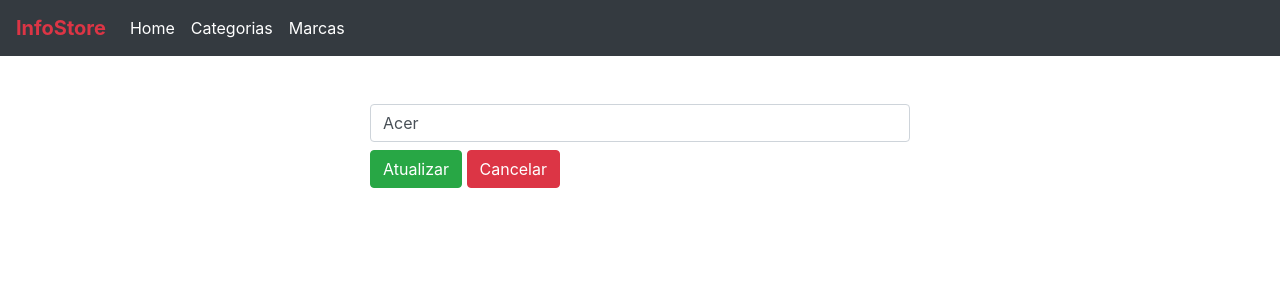
After one commit to endhel/online-store, a Flask app: page /updatebrand/1 in a window 1280 px wide. The commit adds this page. Shown: the top 300 px of the page. Run offline with Flask 2, Linux system fonts and the light colour scheme; a user stored in the database is signed in; data comes from the database, SQL or seed files in the repository; some libraries are stand-ins or nearby versions.

Commit message:
Update categories and brands

```diff
--- a/store/products/routes.py
+++ b/store/products/routes.py
@@ -73,3 +73,39 @@ def addproduct():
 
     return render_template('products/addproduct.html', title='Cadastrar Produtos',
     form=form, brands = brands, categories = categories)
+
+@app.route('/updatebrand/<int:id>', methods=['GET', 'POST'])
+def updatebrand(id):
+
+    if 'email' not in session:
+        flash('Favor, fazer o seu login!', 'danger')
+        return redirect(url_for('login'))
+
+    updatebrand = Brand.query.get_or_404(id)
+    brand = request.form.get('brand')
+
+    if request.method == "POST":
+        updatebrand.name = brand
+        db.session.commit()
+        flash(f'A marca foi atualizada com sucesso!', 'success')
+        return redirect(url_for('brands'))
+
+    return render_template('products/updatebrand.html', title='Atualizar Marca', updatebrand=updatebrand)
+
+@app.route('/updatecategory/<int:id>', methods=['GET', 'POST'])
+def updatecategory(id):
+
+    if 'email' not in session:
+        flash('Favor, fazer o seu login!', 'danger')
+        return redirect(url_for('login'))
+
+    updatecategory = Category.query.get_or_404(id)
+    category = request.form.get('category')
+
+    if request.method == "POST":
+        updatecategory.name = category
+        db.session.commit()
+        flash(f'A categoria foi atualizada com sucesso!', 'success')
+        return redirect(url_for('categories'))
+
+    return render_template('products/updatebrand.html', title='Atualizar Categoria', updatecategory=updatecategory)
--- a/store/templates/admin/brand.html
+++ b/store/templates/admin/brand.html
@@ -37,7 +37,8 @@
             <tr>
                 <td>{{loop.index}}</td>
                 <td>{{brand.name}}</td>
-                <td><a href="" class="btn btn-sm btn-outline-success">Editar</a></td>
+                <td><a href="{{url_for('updatebrand', id=brand.id)}}" class="btn btn-sm btn-outline-success">Editar</a>
+                </td>
                 <td><a href="" class="btn btn-sm btn-outline-danger">Deletar</a></td>
             </tr>
             {% endfor %}
@@ -47,7 +48,8 @@
             <tr>
                 <td>{{loop.index}}</td>
                 <td>{{category.name}}</td>
-                <td><a href="" class="btn btn-sm btn-outline-success">Editar</a></td>
+                <td><a href="{{url_for('updatecategory', id=category.id)}}"
+                        class="btn btn-sm btn-outline-success">Editar</a></td>
                 <td><a href="" class="btn btn-sm btn-outline-danger">Deletar</a></td>
             </tr>
             {% endfor %}
--- a/store/templates/admin/index.html
+++ b/store/templates/admin/index.html
@@ -47,8 +47,8 @@
                 <td>{{product.brand.name}}</td>
                 <td><img src="{{url_for('static', filename='images/' + product.image_1)}}" width="155" height="120">
                 </td>
-                <td>Editar</td>
-                <td>Deletar</td>
+                <td><a href="" class="btn btn-sm btn-outline-success">Editar</a></td>
+                <td><a href="" class="btn btn-sm btn-outline-danger">Deletar</a></td>
             </tr>
             {% endfor %}
         </tbody>
--- /dev/null
+++ b/store/templates/products/updatebrand.html
@@ -0,0 +1,46 @@
+{% extends "layouts.html" %}
+
+{% block content %}
+
+<nav class="navbar navbar-expand-lg navbar-light bg-dark">
+    <a class="navbar-brand text-danger font-weight-bold" href="/admin">InfoStore</a>
+
+    <div class="collapse navbar-collapse" id="navbarSupportedContent">
+        <ul class="navbar-nav mr-auto">
+            <li class="nav-item">
+                <a class="nav-link text-white" href="/admin">Home</a>
+            </li>
+            <li class="nav-item active">
+                <a class="nav-link text-white" href="/categories">Categorias</a>
+            </li>
+            <li class="nav-item">
+                <a class="nav-link text-white" href="/brands">Marcas</a>
+            </li>
+        </ul>
+    </div>
+</nav>
+
+<div class="container mt-5">
+    <div class="row">
+        <div class="col-md-3"></div>
+        <div class="col-md-6">
+            {% include "_messages.html" %}
+            {% if updatebrand %}
+            <form action="" method="POST">
+                <input type="text" name="brand" class="form-control" value="{{updatebrand.name}}">
+                <input type="submit" value="Atualizar" class="btn btn-success mt-2">
+                <a href="/brands" class="btn btn-danger mt-2">Cancelar</a>
+            </form>
+            {% else %}
+            <form action="" method="POST">
+                <input type="text" name="category" class="form-control" value="{{updatecategory.name}}">
+                <input type="submit" value="Atualizar" class="btn btn-success mt-2">
+                <a href="/categories" class="btn btn-danger mt-2">Cancelar</a>
+            </form>
+            {% endif %}
+        </div>
+        <div class="col-md-6"></div>
+    </div>
+</div>
+
+{% endblock content %}
```
